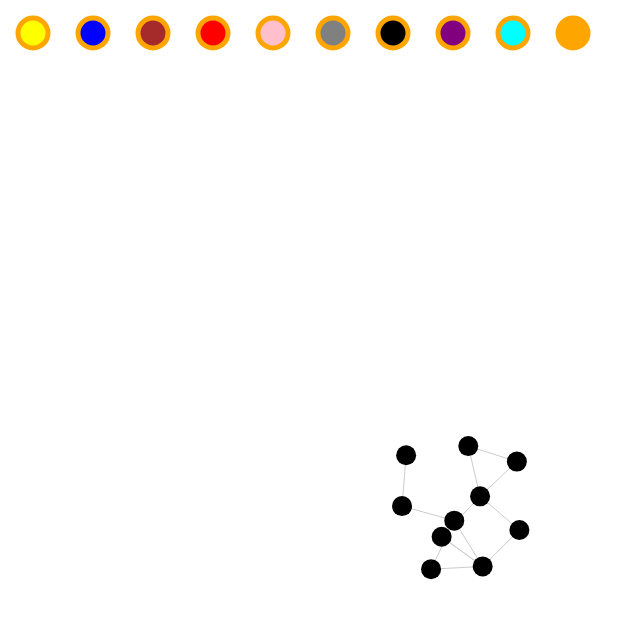
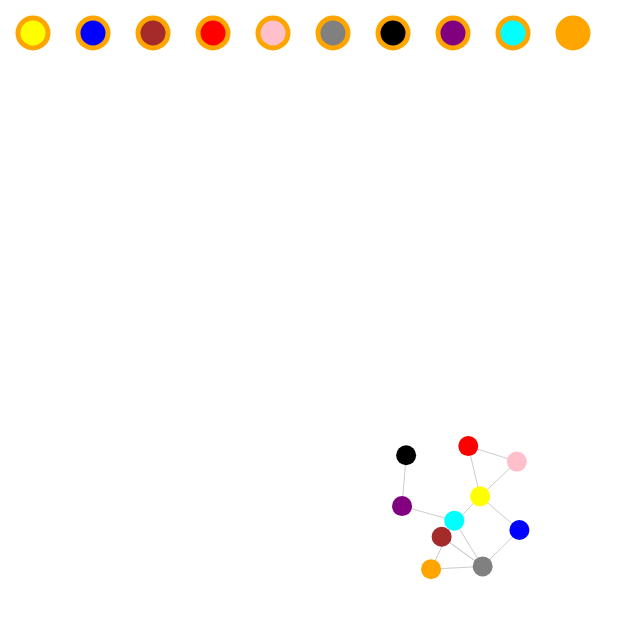
Before and after one commit to Nurtal/GUI, a plain HTML site: page apriori.html in a window 1280 px wide. Shown: the whole page, without its empty margins (0-640 px from the left). Drawn offline with Linux system fonts and the light colour scheme.

Commit message:
deal with colors

```diff
--- a/apriori.html
+++ b/apriori.html
@@ -39,16 +39,16 @@
 
             var dataset = {
             nodes: [
-                { name: "Adam" },
-                { name: "Bob" },
-                { name: "Carrie" },
-                { name: "Donovan" },
-                { name: "Edward" },
-                { name: "Felicity" },
-                { name: "George" },
-                { name: "Hannah" },
-                { name: "Iris" },
-                { name: "Jerry" }
+                { name: "Adam", color: "yellow"},
+                { name: "Bob", color: "blue" },
+                { name: "Carrie", color: "brown" },
+                { name: "Donovan", color: "red" },
+                { name: "Edward", color: "pink" },
+                { name: "Felicity", color: "grey" },
+                { name: "George", color: "dark" },
+                { name: "Hannah", color: "purple" },
+                { name: "Iris", color: "cyan" },
+                { name: "Jerry", color: "orange" }
             ],
             edges: [
                 { source: 0, target: 1 },
@@ -76,7 +76,7 @@
                      .start();
 
 
-            var colors = d3.scale.category10();
+            //var colors = d3.scale.category10();
 
             //Create SVG element
             var svg = d3.select("body")
@@ -98,9 +98,7 @@
                 .enter()
                 .append("circle")
                 .attr("r", 10)
-                .style(function(d, i) {
-                    return colors(i);
-                })
+                .attr("fill", (function(d) { return d.color; }))
                 .call(force.drag);
 
 
```
